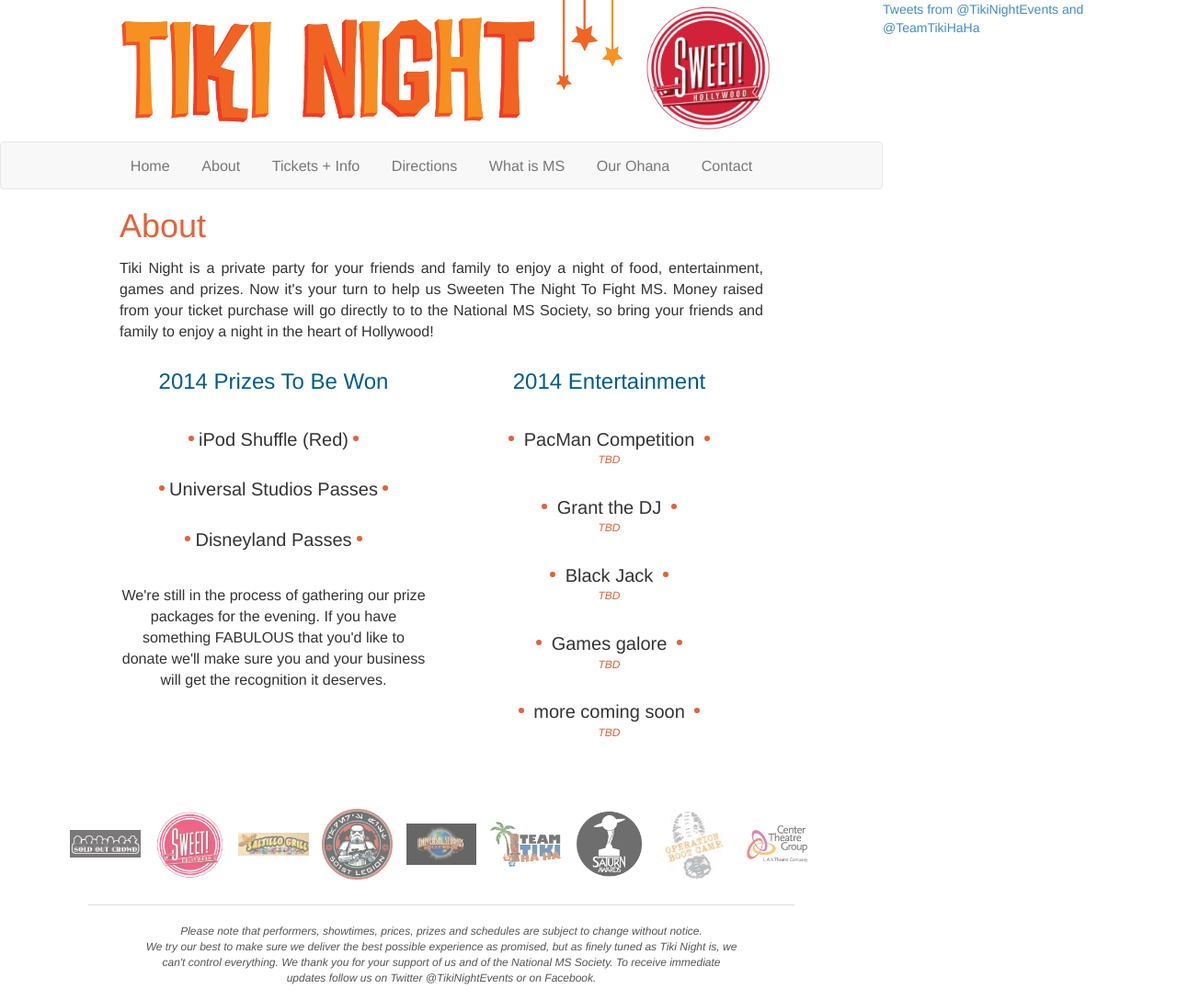
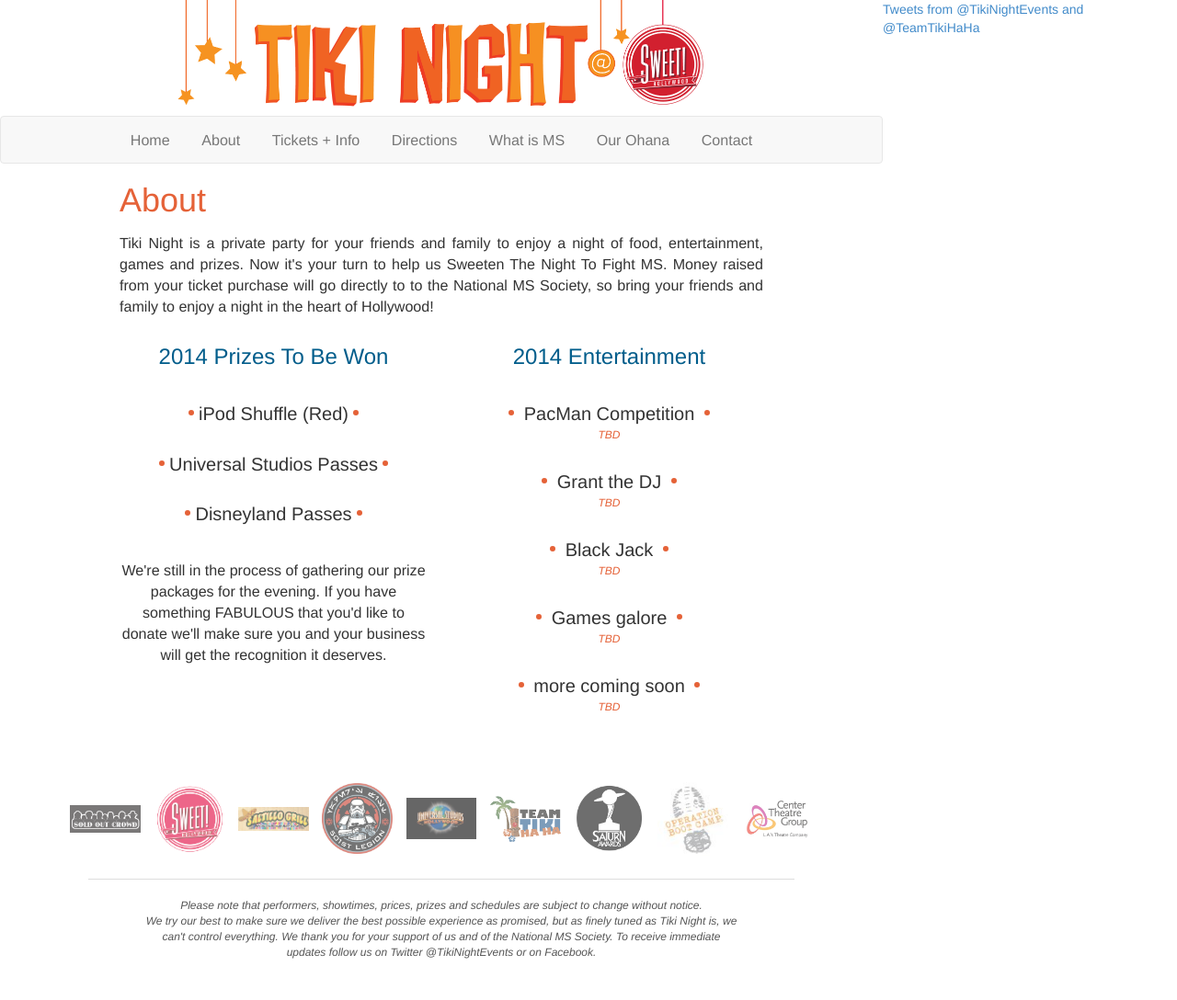
Before and after one commit to dfmcmurray/tiki-night, a Jekyll site: the page built from about/index.html, in a window 1280 px wide. Shown: the whole page at 92% size. Built offline with Jekyll 4.4.1, drawn with Linux system fonts in a browser that asks for light colours; Markdown is read by kramdown in place of the engine named in the settings; comment, search, counter and statistics services are not loaded.

Commit message:
Switching to new header image that incorporates the Sweet logo.

```diff
--- a/_includes/header.html
+++ b/_includes/header.html
@@ -1,6 +1,5 @@
 <div class="tiki-header">
 	<a href="{{site.baseurl}}">
-		<img class="logo" src="{{site.baseurl}}/assets/tikinighttext.png">
-		<img class='sweet-logo' src="{{site.baseurl}}/assets/sweethollywoodlogo_full.png">
+		<img class="logo" src="{{site.baseurl}}/assets/tikinight-sweet-string.png">
 	</a>
 </div>
```
Also changed, not shown: assets/tikinight-sweet-string.png (added).
